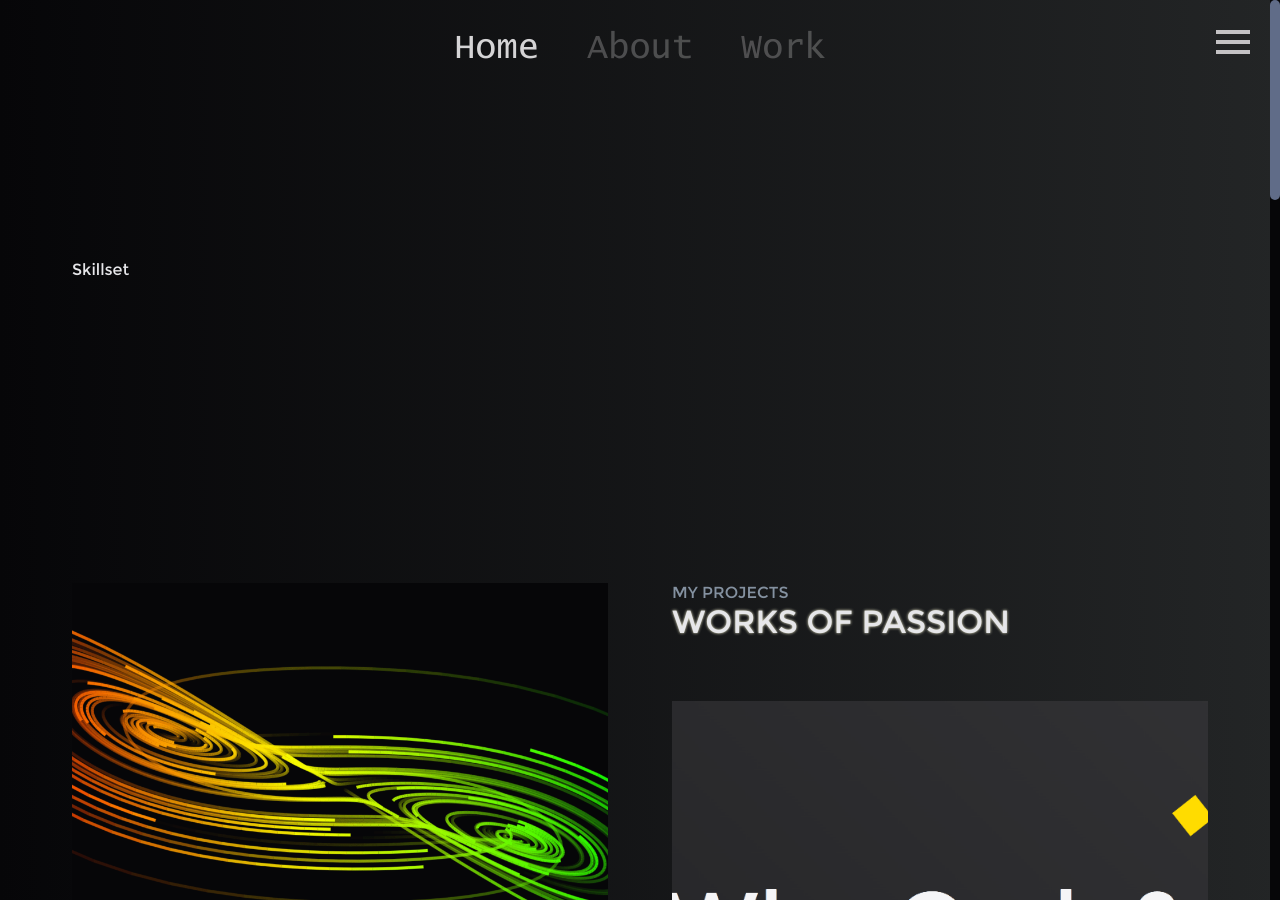
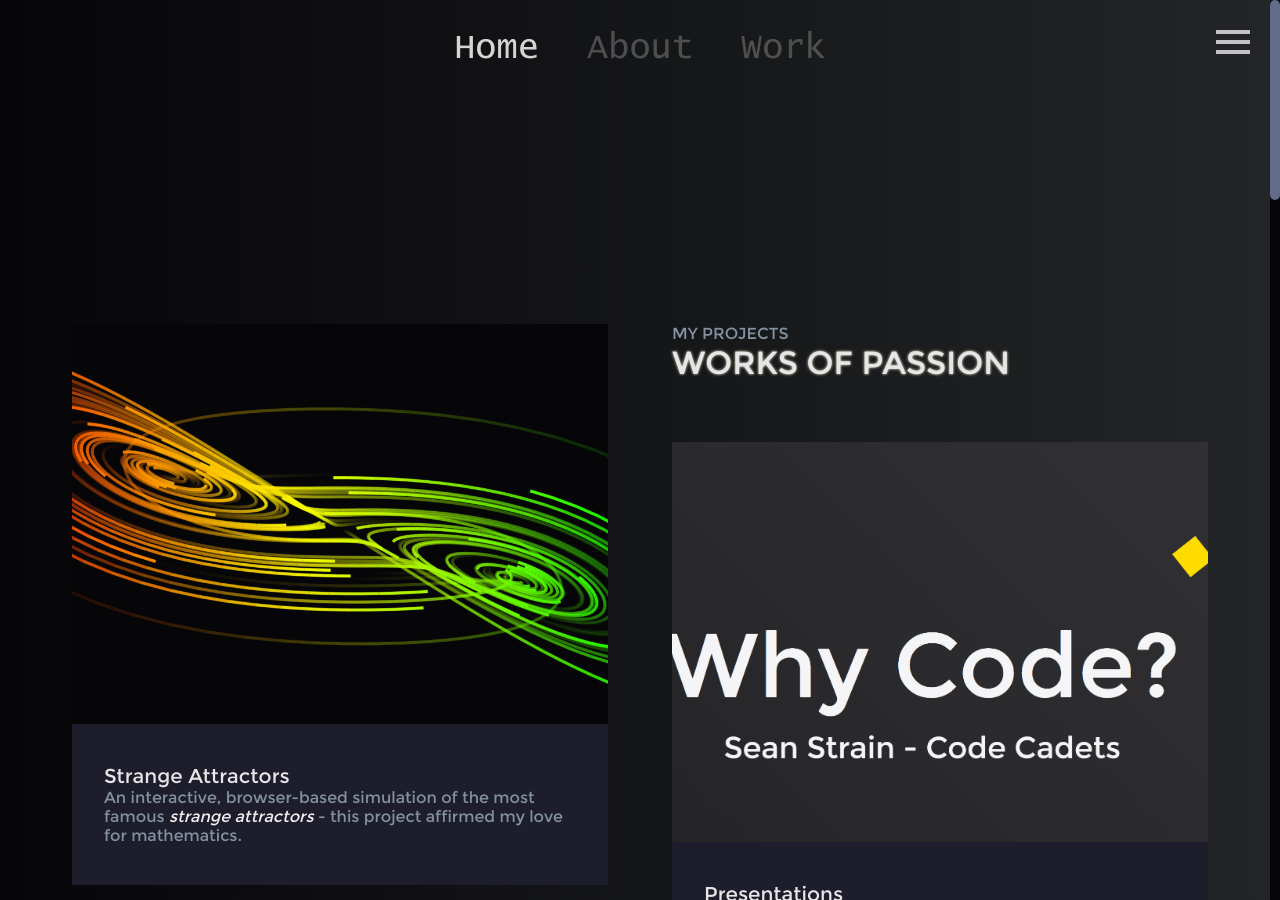
Before and after one commit to SeanStrain/SeanStrain.github.io, a Jekyll site: the page index.html, which Jekyll copies as it is, in a window 1280 px wide and 900 px high, scrolled down 2780 px. Built offline with Jekyll 4.4.1, drawn with Linux system fonts in a browser that asks for light colours; nearby versions of some CDN libraries.

Commit message:
stylistic html changes

```diff
--- a/index.html
+++ b/index.html
@@ -185,7 +185,7 @@
             <div id="work-scroll-flag"></div>
         </div>
 
-        <section id="skillset" class="section scroll-animated">
+        <section style="display: none" id="skillset" class="section scroll-animated">
             <div id="skillset-wrapper">
                 Skillset
             </div>
```
Also changed, not shown: Games/circleshooter/circleshooter.html (+5 -3 lines).
